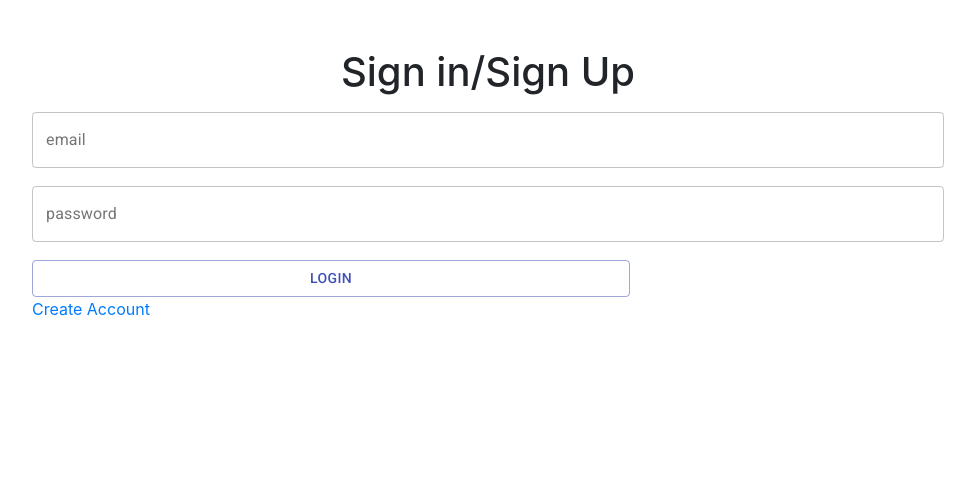
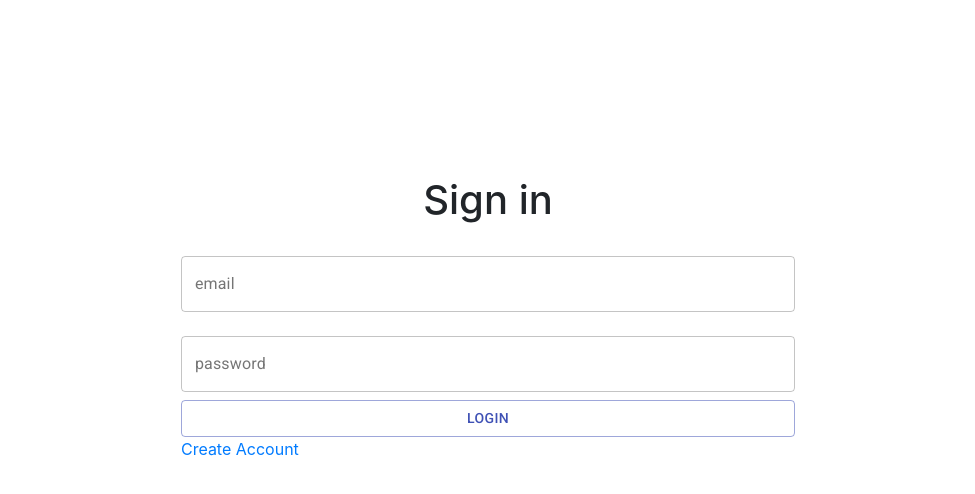
Before and after one commit to BorisRozumniy/catalogue-app-v0.1, a React (Create React App) app in the folder client/: page /login/ in a window 1280 px wide. Shown: the top 494 px of the page, without its empty margins (152-1127 px from the left). Built offline with nearby package versions, Linux system fonts and the light colour scheme; the HTML template or start-up script is replaced by a standard one.

Commit message:
use Input component in Login

```diff
--- a/client/src/modules/registration/Login.js
+++ b/client/src/modules/registration/Login.js
@@ -1,13 +1,13 @@
 import React, { useEffect } from "react";
 import { connect } from "react-redux";
 import { ToastContainer, toast } from "react-toastify";
-import { Row, Col } from "reactstrap";
-import TextField from "@material-ui/core/TextField";
 import { Button } from "@material-ui/core";
 import { useForm } from "react-hook-form";
 import { Link } from "react-router-dom";
 import { actionPostLogin } from "../../redux/actions/auth";
 import { frontendUrls } from "../../routes/frontendUrls";
+import Input from "../components/Input";
+import { MainContainer } from "../components/MainContainer";
 
 const Login = ({ error, actionPostLogin }) => {
   useEffect(() => {
@@ -22,47 +22,31 @@ const Login = ({ error, actionPostLogin }) => {
   };
 
   return (
+    <MainContainer>
       <form onSubmit={handleSubmit(onSubmit)}>
-      <h1 className="text-center mb-3 mt-5">Sign in/Sign Up</h1>
+        <h1 className="text-center mb-3 mt-5">Sign in</h1>
         <ToastContainer />
-      <TextField
+        <Input
+          ref={register({ required: "Email is required." })}
+          id="email"
+          type="text"
+          label="email"
           name="email"
-        type="email"
-        label="email"
-        variant="outlined"
-        error={error.errors && error.errors[0].param === "email"}
-        helperText={error.errors && error.errors[0].msg}
-        style={{ marginBottom: 18 }}
-        fullWidth
-        inputRef={register({
-          pattern: {
-            value: /[A-Za-z]{3}/,
-            message: "error message",
-          },
+          error={!!errors.email}
+          helperText={errors?.email?.message}
+        />
+        <Input
+          ref={register({
+            required: "Password is required.",
+            minLength: { value: 8, message: "Password is too short" },
           })}
+          id="password"
+          type="password"
+          label="password"
+          name="password"
+          error={!!errors.password}
+          helperText={errors?.password?.message}
         />
-      <TextField
-        name="password"
-        type="password"
-        variant="outlined"
-        label="password"
-        error={
-          (errors.password && errors.password.message) ||
-          (error.errors && error.errors[0].param === "password")
-        }
-        helperText={
-          (error.errors && error.errors[0].msg) ||
-          (errors.password && errors.password.message)
-        }
-        style={{ marginBottom: 18 }}
-        fullWidth
-        inputRef={register({
-          required: "PASSWORD REQUIRED",
-          minLength: { value: 8, message: "too short" },
-        })}
-      />
-      <Row>
-        <Col sm={8}>
         <Button
           className="w-100 text-uppercase"
           variant="outlined"
@@ -71,10 +55,9 @@ const Login = ({ error, actionPostLogin }) => {
         >
           Login
         </Button>
-        </Col>
-      </Row>
         <Link to={frontendUrls.registration}>Create Account</Link>
       </form>
+    </MainContainer>
   );
 };
 
```
Also changed, not shown: 1 other file (tests, documents, lock files or other folders). Lines whose indentation alone changed are shown as unchanged.
